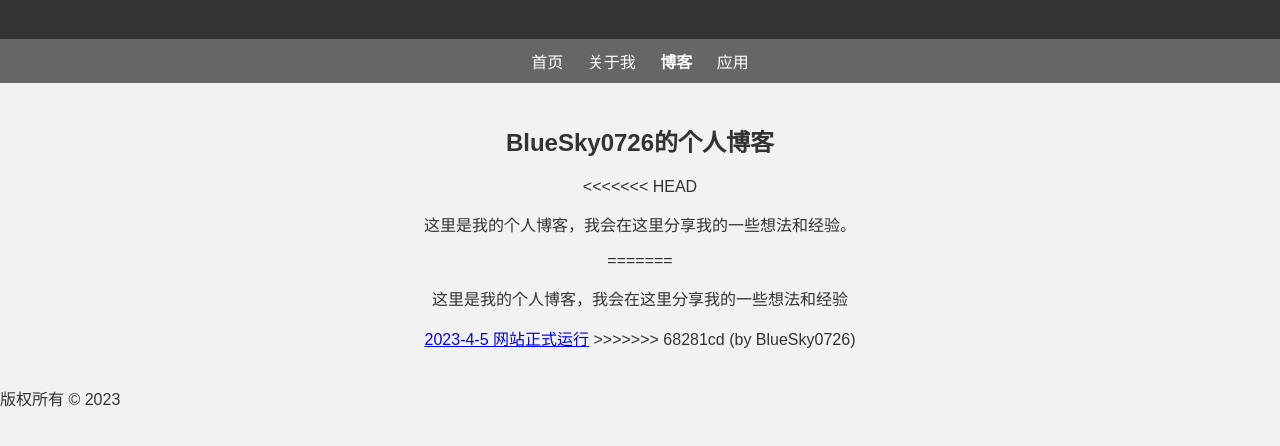
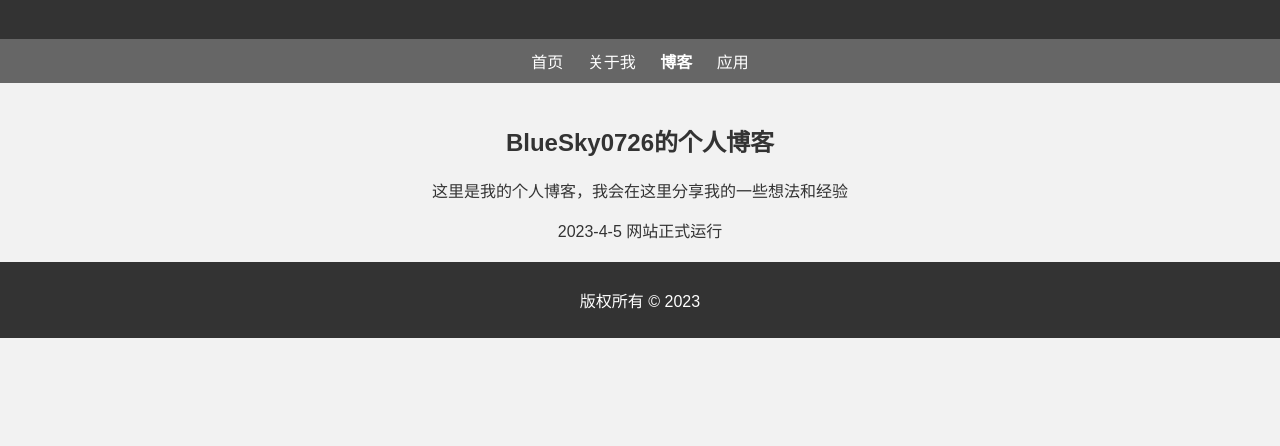
Before and after one commit to Redefinition2607/Redefinition0726.github.io, a plain HTML site: page Blog/index.html in a window 1280 px wide. Shown: the part 90-536 px from the top of the page. Drawn offline with Linux system fonts and the light colour scheme.

Commit message:
Update index.html

```diff
--- a/Blog/index.html
+++ b/Blog/index.html
@@ -32,14 +32,11 @@
             padding: 20px;
             text-align: center;
         }
-<<<<<<< HEAD
-=======
         main a {
             color: #333;
             text-decoration: none;
             margin: 0 10px;
         }
->>>>>>> 68281cd (by BlueSky0726)
         footer {
             background-color: #333;
             color: #fff;
@@ -60,12 +57,8 @@
     </nav>
     <main>
         <h2>BlueSky0726的个人博客</h2>
-<<<<<<< HEAD
-        <p>这里是我的个人博客，我会在这里分享我的一些想法和经验。</p>
-=======
         <p>这里是我的个人博客，我会在这里分享我的一些想法和经验</p>
         <a href="./Blogs/2023-4-5.html" target="_blank">2023-4-5 网站正式运行</a>
->>>>>>> 68281cd (by BlueSky0726)
     </main>
     <footer>
         <p>版权所有 &copy; 2023</p>
```
